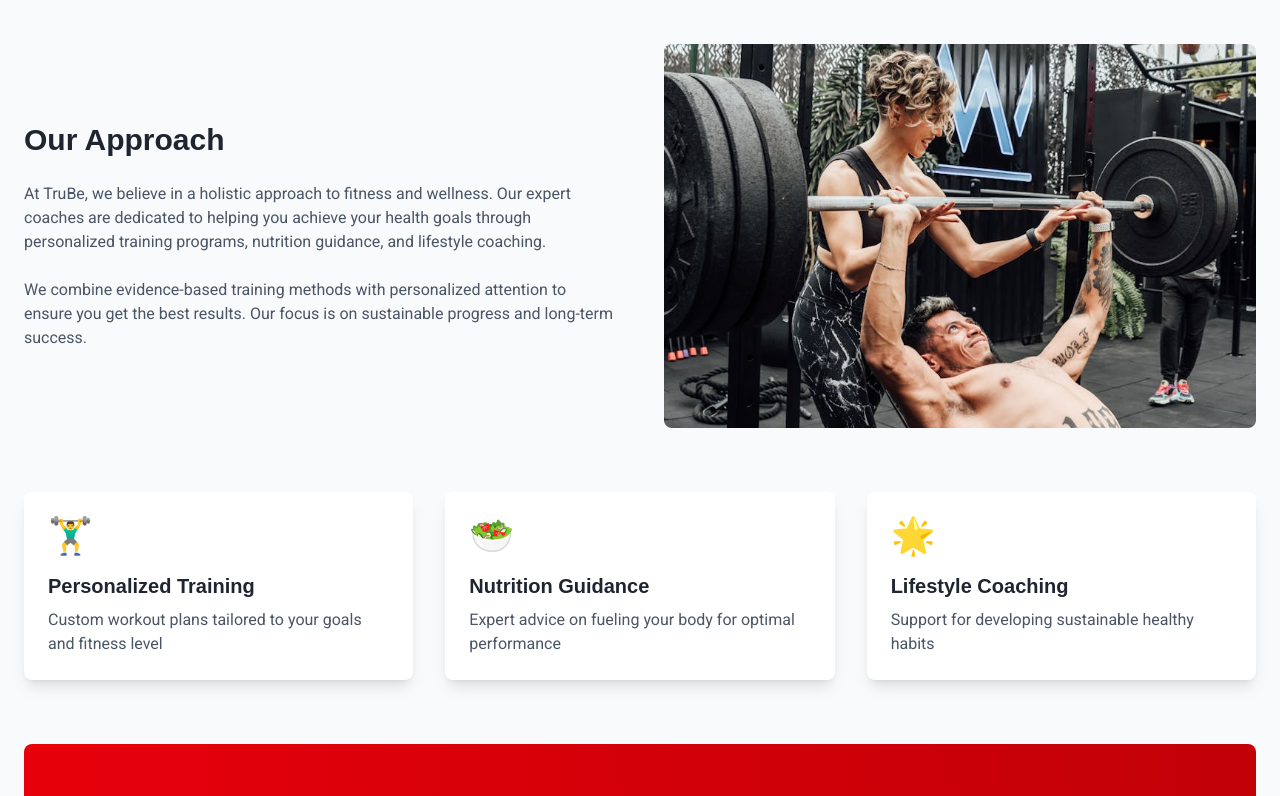
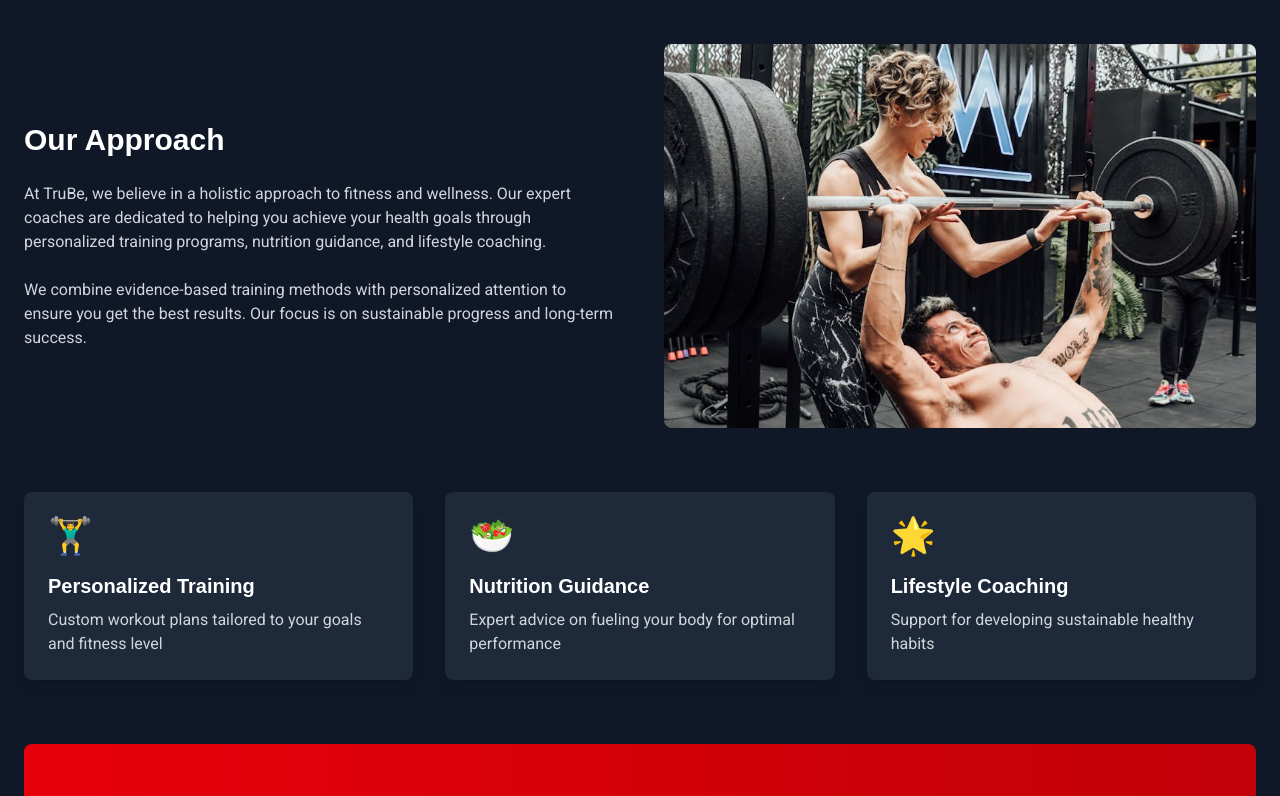
Before and after one commit to EzehAntony/fitness, a Next.js app: page /learn-more in a window 1280 px wide. Shown: the part 340-1136 px from the top of the page. Built offline with nearby package versions, Linux system fonts and the light colour scheme.

Commit message:
dark mode switch

```diff
--- a/app/learn-more/page.tsx
+++ b/app/learn-more/page.tsx
@@ -6,7 +6,7 @@ import Link from 'next/link';
 
 export default function LearnMore() {
   return (
-    <div className="min-h-screen bg-gray-50 dark:bg-gray-900">
+    <div className="min-h-screen bg-gray-900">
       {/* Hero Section */}
       <section className="relative py-20 bg-gradient-to-br from-gray-900 to-gray-800 text-white">
         <div className="container mx-auto px-4">
@@ -35,11 +35,11 @@ export default function LearnMore() {
               whileInView={{ opacity: 1, x: 0 }}
               transition={{ duration: 0.5 }}
             >
-              <h2 className="text-3xl font-bold mb-6">Our Approach</h2>
-              <p className="text-gray-600 dark:text-gray-300 mb-6">
+              <h2 className="text-3xl font-bold mb-6 text-white">Our Approach</h2>
+              <p className="text-gray-300 mb-6">
                 At TruBe, we believe in a holistic approach to fitness and wellness. Our expert coaches are dedicated to helping you achieve your health goals through personalized training programs, nutrition guidance, and lifestyle coaching.
               </p>
-              <p className="text-gray-600 dark:text-gray-300">
+              <p className="text-gray-300">
                 We combine evidence-based training methods with personalized attention to ensure you get the best results. Our focus is on sustainable progress and long-term success.
               </p>
             </motion.div>
@@ -84,11 +84,11 @@ export default function LearnMore() {
                 whileInView={{ opacity: 1, y: 0 }}
                 viewport={{ once: true }}
                 transition={{ duration: 0.5, delay: index * 0.1 }}
-                className="bg-white dark:bg-gray-800 p-6 rounded-lg shadow-lg"
+                className="bg-gray-800 p-6 rounded-lg shadow-lg"
               >
                 <div className="text-4xl mb-4">{feature.icon}</div>
-                <h3 className="text-xl font-bold mb-2">{feature.title}</h3>
-                <p className="text-gray-600 dark:text-gray-300">{feature.description}</p>
+                <h3 className="text-xl font-bold mb-2 text-white">{feature.title}</h3>
+                <p className="text-gray-300">{feature.description}</p>
               </motion.div>
             ))}
           </div>
```
